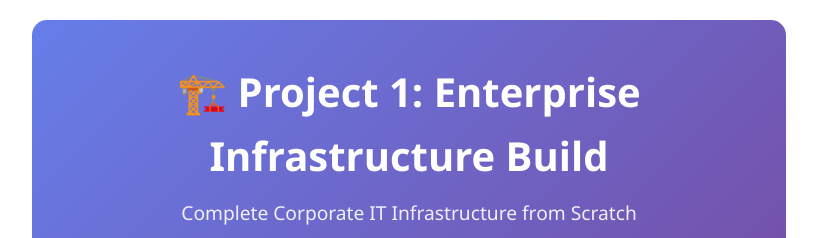
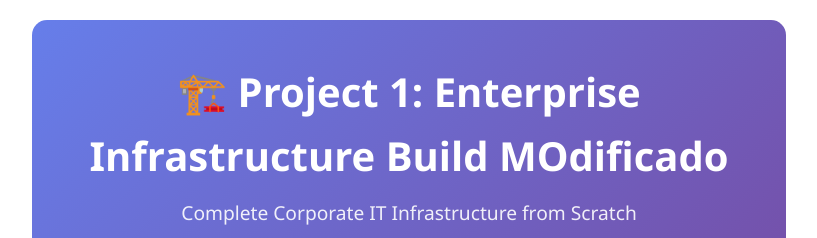
Before and after one commit to vidal-renao-admin/zero-trust-lab, a plain HTML site: page index.html in a window 1280 px wide. Shown: the top 238 px of the page, without its empty margins (231-1048 px from the left). Drawn offline with Linux system fonts and the light colour scheme.

Commit message:
Update index.html

```diff
--- a/index.html
+++ b/index.html
@@ -3,7 +3,7 @@
 <head>
   <meta charset="UTF-8"/>
   <meta name="viewport" content="width=device-width, initial-scale=1.0"/>
-  <title>Project 1 modificado: Enterprise Infrastructure Build - Vidal Reñao Lopelo</title>
+  <title>Project 1: Enterprise Infrastructure Build - Vidal Reñao Lopelo</title>
 
   <!-- Preload de los emojis usados (Twemoji SVG autoalojados) -->
   <link rel="preload" as="image" href="./twemoji/svg/1f3d7.svg">  <!-- 🏗️ -->
@@ -197,7 +197,7 @@
 <body>
   <!-- Header -->
   <div class="header">
-    <h1>🏗️ Project 1: Enterprise Infrastructure Build</h1>
+    <h1>🏗️ Project 1: Enterprise Infrastructure Build MOdificado</h1>
     <div class="subtitle">Complete Corporate IT Infrastructure from Scratch</div>
     <div class="meta-info">
       <span class="meta-badge">👤 Vidal Reñao Lopelo</span>
```
